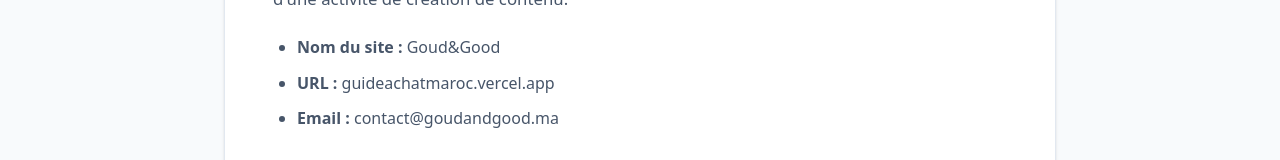
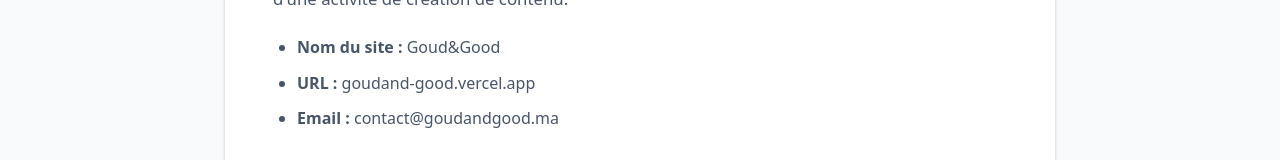
Before and after one commit to Brownneil03/GoudandGood, a Next.js app: page /mentions-legales in a window 1280 px wide. Shown: the part 490-650 px from the top of the page. Built offline with nearby package versions, Linux system fonts and the light colour scheme.

Commit message:
Update URLs to goudand-good.vercel.app

```diff
--- a/src/app/layout.tsx
+++ b/src/app/layout.tsx
@@ -10,7 +10,7 @@
 });
 
 export const metadata: Metadata = {
-  metadataBase: new URL("https://guideachatmaroc.vercel.app"),
+  metadataBase: new URL("https://goudand-good.vercel.app"),
   title: {
     default: "Goud&Good | Comparatifs et Guides d'Achat Tech au Maroc",
     template: "%s | Goud&Good",
@@ -41,7 +41,7 @@
   openGraph: {
     type: "website",
     locale: "fr_MA",
-    url: "https://guideachatmaroc.vercel.app",
+    url: "https://goudand-good.vercel.app",
     siteName: "Goud&Good",
     title: "Goud&Good | Comparatifs Tech au Maroc",
     description:
@@ -56,9 +56,9 @@
     // Image générée dynamiquement par opengraph-image.tsx
   },
   alternates: {
-    canonical: "https://guideachatmaroc.vercel.app",
+    canonical: "https://goudand-good.vercel.app",
     languages: {
-      "fr-MA": "https://guideachatmaroc.vercel.app",
+      "fr-MA": "https://goudand-good.vercel.app",
     },
   },
   robots: {
--- a/src/app/mentions-legales/page.tsx
+++ b/src/app/mentions-legales/page.tsx
@@ -30,12 +30,12 @@
           <div className="prose prose-lg max-w-none">
             <h2>1. Éditeur du site</h2>
             <p>
-              Le site <strong>Goud&Good</strong> (guideachatmaroc.vercel.app) est édité par un
+              Le site <strong>Goud&Good</strong> (goudand-good.vercel.app) est édité par un
               particulier dans le cadre d'une activité de création de contenu.
             </p>
             <ul>
               <li><strong>Nom du site :</strong> Goud&Good</li>
-              <li><strong>URL :</strong> guideachatmaroc.vercel.app</li>
+              <li><strong>URL :</strong> goudand-good.vercel.app</li>
               <li><strong>Email :</strong> contact@goudandgood.ma</li>
             </ul>
 
--- a/src/app/robots.ts
+++ b/src/app/robots.ts
@@ -7,7 +7,7 @@
  * URL: /robots.txt
  */
 export default function robots(): MetadataRoute.Robots {
-  const baseUrl = "https://guideachatmaroc.vercel.app";
+  const baseUrl = "https://goudand-good.vercel.app";
 
   return {
     rules: [
--- a/src/app/sitemap.ts
+++ b/src/app/sitemap.ts
@@ -7,7 +7,7 @@
  * URL: /sitemap.xml
  */
 export default function sitemap(): MetadataRoute.Sitemap {
-  const baseUrl = "https://guideachatmaroc.vercel.app";
+  const baseUrl = "https://goudand-good.vercel.app";
 
   // Pages statiques
   const staticPages = [
--- a/src/lib/seo.ts
+++ b/src/lib/seo.ts
@@ -11,7 +11,7 @@
   modifiedTime?: string;
 }
 
-const baseUrl = "https://guideachatmaroc.vercel.app";
+const baseUrl = "https://goudand-good.vercel.app";
 const siteName = "Goud&Good";
 
 /**
```
